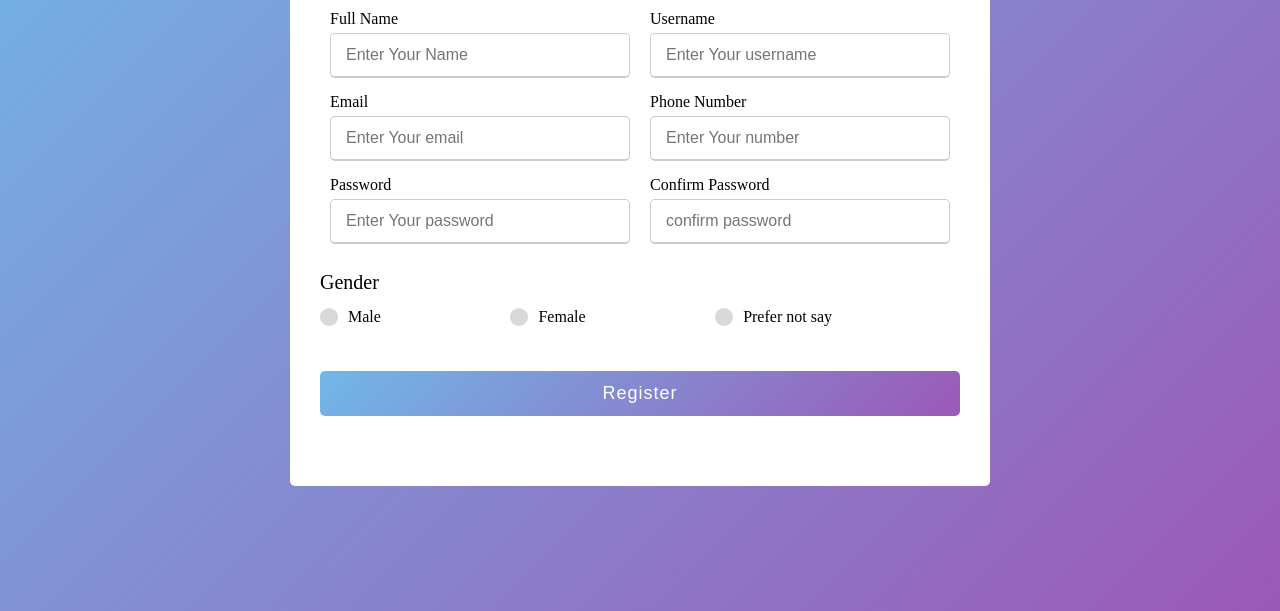
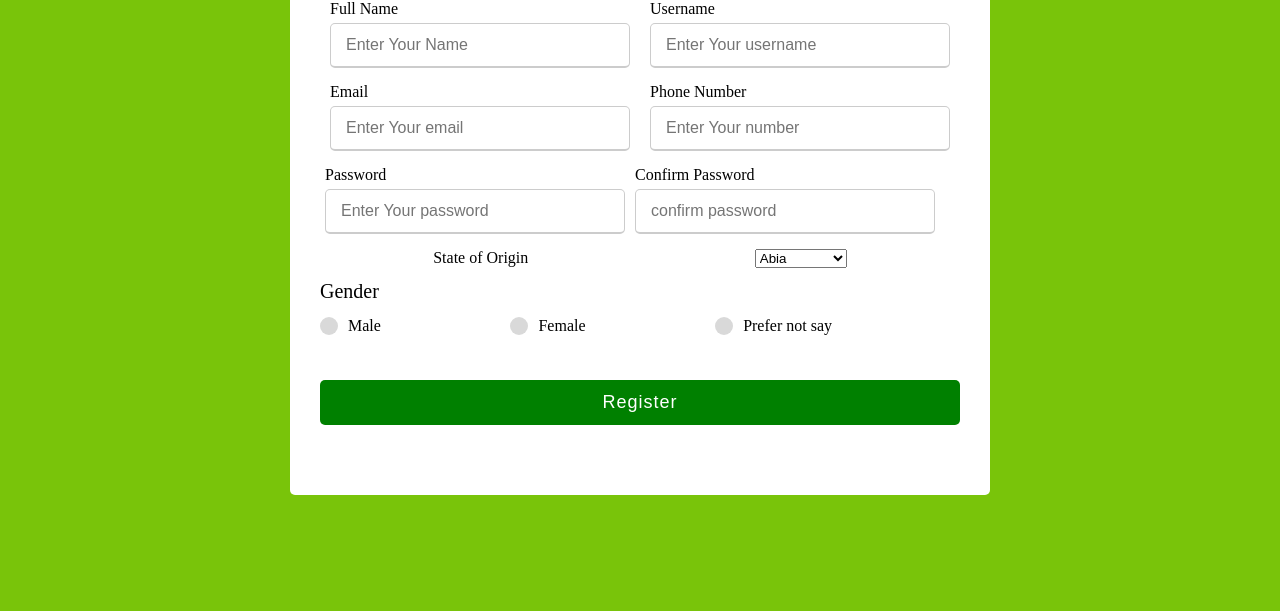
Before and after one commit to Adeboye-Emerald24434/Registration-Form, a plain HTML site: page index.html in a window 1280 px wide. Shown: the part 189-800 px from the top of the page. Drawn offline with Linux system fonts and the light colour scheme; a web font is replaced by a local one.

Commit message:
Second commit
added state of origin

```diff
--- a/index.html
+++ b/index.html
@@ -35,6 +35,47 @@
                         <span class="details">Confirm Password</span>
                         <input type="text" placeholder="confirm password" required>
                     </div>
+                     <label for="dot-2"></label>
+                                <span class="dot two"></span>
+                                    <span class="state of Origin">State of Origin</span>
+                                    <select>
+                                        <option name="Abia" id="">Abia</option>
+                                        <option name="Adamawa" id="">Adamawa</option>
+                                        <option name="Akwa Ibom" id="">Akwa Ibom</option>
+                                        <option name="Anambra" id="">Anambra</option>
+                                        <option name="Bauchi" id="">Bauchi</option>
+                                        <option name="Bayelsa" id="">Bayelsa</option>
+                                        <option name="Benue" id="">Benue</option>
+                                        <option name="Borno" id="">Borno</option>
+                                        <option name="Cross River" id="">Cross River</option>
+                                        <option name="Delta" id="">Delta</option>
+                                        <option name="Ebonyi" id="">Ebonyi</option>
+                                        <option name="Edo" id="">Edo</option>
+                                        <option name="Ekiti" id="">Ekiti</option>
+                                        <option name="Enugu" id="">Enugu</option>
+                                        <option name="Gombe" id="">Gombe</option>
+                                        <option name="Imo" id="">Imo</option>
+                                        <option name="Jigawa" id="">Jigawa</option>
+                                        <option name="Kaduna" id="">Kaduna</option>
+                                        <option name="Kano" id="">Kano</option>
+                                        <option name="Katsina" id="">Katsina</option>
+                                        <option name="Kebbi" id="">Kebbi</option>
+                                        <option name="Kogi" id="">Kogi</option>
+                                        <option name="Kwara" id="">Kwara</option>
+                                        <option name="Lagos" id="">Lagos</option>
+                                        <option name="Nasarawa" id="">Nasarawa</option>
+                                        <option name="Niger" id="">Niger</option>
+                                        <option name="Ogun" id="">Ogun</option>
+                                        <option name="Ondo" id="">Ondo</option>
+                                        <option name="Osun" id="">Osun</option>
+                                        <option name="Oyo" id="">Oyo</option>
+                                        <option name="Plateau" id="">Plateau</option>
+                                        <option name="Rivers" id="">Rivers</option>
+                                        <option name="Sokoto" id="">Sokoto</option>
+                                        <option name="Taraba" id="">Taraba</option>
+                                        <option name="Yobe" id="">Yobe</option>
+                                        <option name="Zamfara" id="">Zamfara</option>
+                                    </select>
                     </div>
                     <div class="gender-details">
                         <input type="radio" name="gender" id="dot-1">
@@ -50,6 +91,7 @@
                                 <span class="dot two"></span>
                                     <span class="gender">Female</span>
                             </label>
+
                             <label for="dot-3">
                                 <span class="dot three"></span>
                                     <span class="gender">Prefer not say</span>
--- a/styles.css
+++ b/styles.css
@@ -11,7 +11,7 @@ body{
     justify-content: center;
     align-items: center;
     padding: 10px;
-    background: linear-gradient(135deg, #71b7e8, #9b59b6);
+    background: rgb(121, 196, 10);
 }
 .container{
     max-width: 700px;
@@ -32,7 +32,7 @@ body{
     bottom: 0;
     height: 3px;
     width: 30px;
-    background: linear-gradient(135deg, #71b7e8, #9b59b6);
+    background: rgb(121, 195, 10);
 }
 .container form .user-details{
     display: flex;
@@ -110,10 +110,11 @@ form .button input{
     font-weight: 500;
     letter-spacing: 1px;
     border-radius: 5px;
-    background:  linear-gradient(135deg, #71b7e8, #9b59b6);
+    background:  green;
 }
 form .button input:hover{
-    background:  linear-gradient(-135deg, #71b7e8, #9b59b6);
+    background:  greenyellow;
+
 }
 @media (max-width: 1080px) {
     .container{
```
